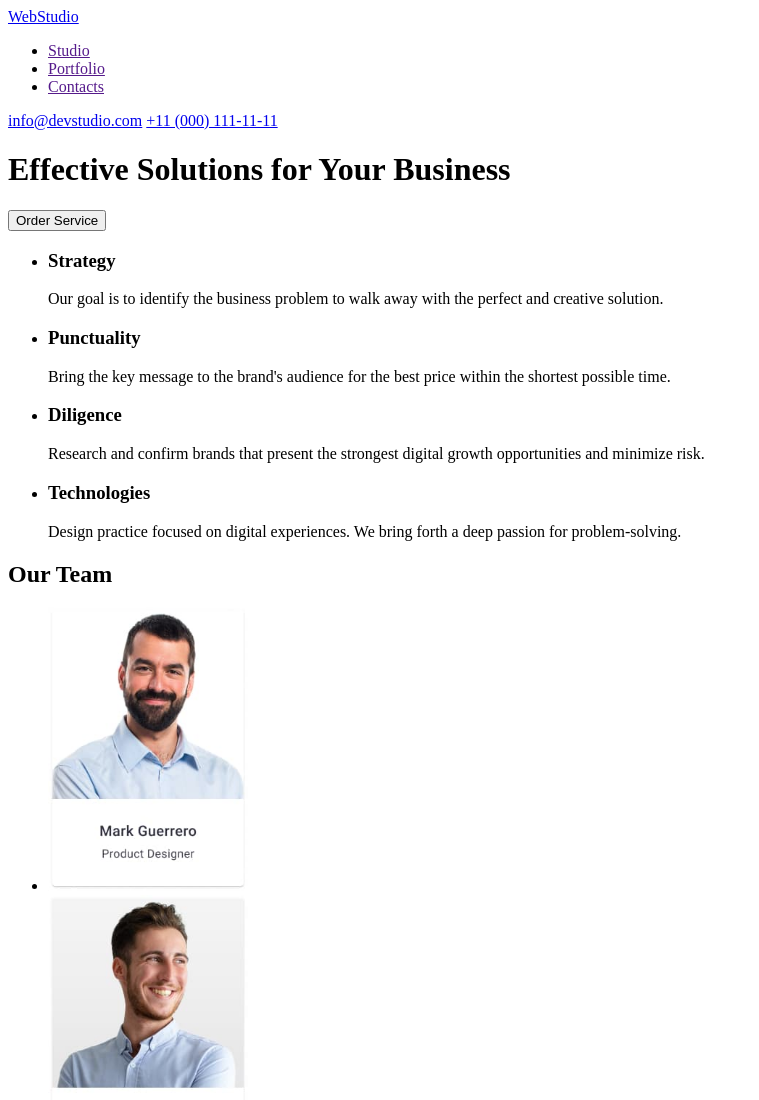
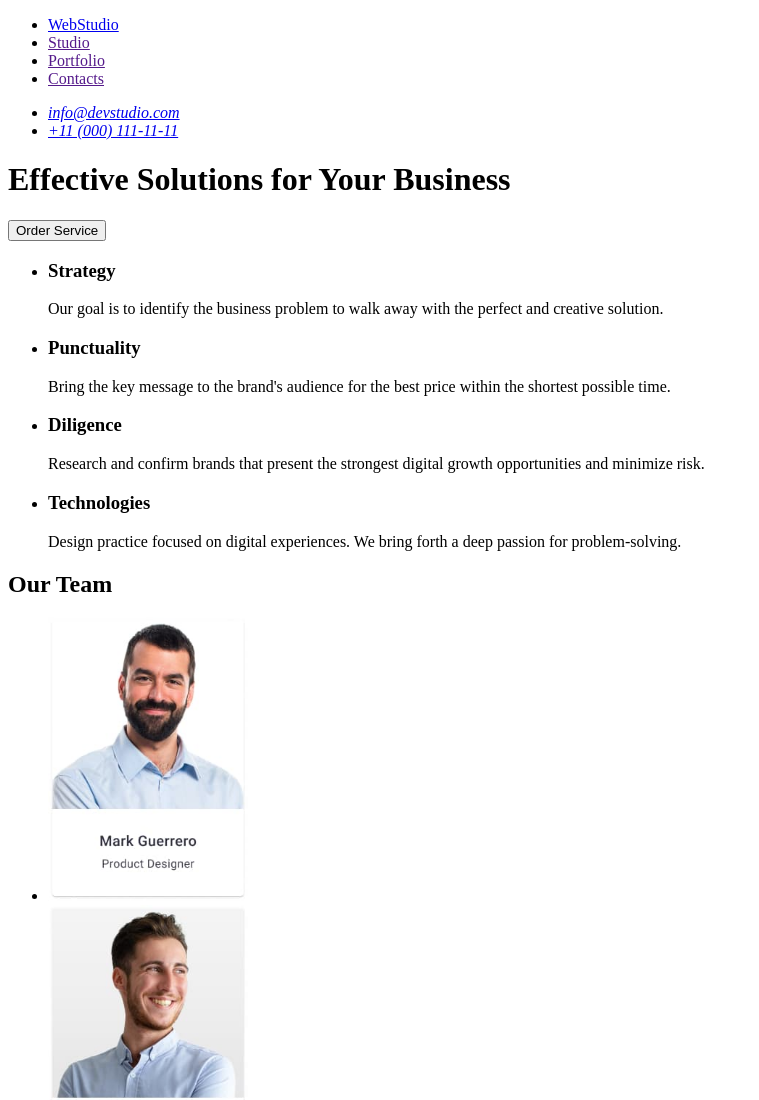
Before and after one commit to PalchukDmytro/goit-markup-hw-01, a plain HTML site: page index.html in a window 1280 px wide. Shown: the top 1100 px of the page, without its empty margins (0-759 px from the left). Drawn offline with Linux system fonts and the light colour scheme.

Commit message:
Update index.html

```diff
--- a/index.html
+++ b/index.html
@@ -7,9 +7,11 @@
   </head>
   <body>
     <header>
-      <a href="./index.html">WebStudio</a>
       <nav>
         <ul>
+          <li>
+            <a href="./index.html">WebStudio</a>
+          </li>
           <li>
             <a href="">Studio</a>
           </li>
@@ -21,8 +23,16 @@
           </li>
         </ul>
       </nav>
-      <a href="mailto:info@devstudio.com">info@devstudio.com</a>
-      <a href="tel:+110001111111">+11 (000) 111-11-11</a>
+      <address>
+        <ul>
+          <li>
+            <a href="mailto:info@devstudio.com">info@devstudio.com</a>
+          </li>
+          <li>
+            <a href="tel:+110001111111">+11 (000) 111-11-11</a>
+          </li>
+        </ul>
+      </address>
     </header>
 
     <main>
```
